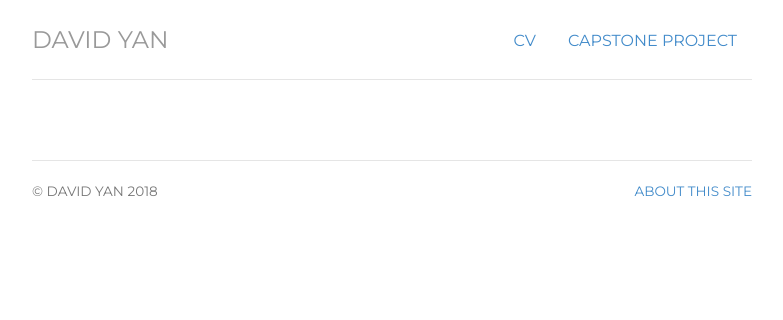
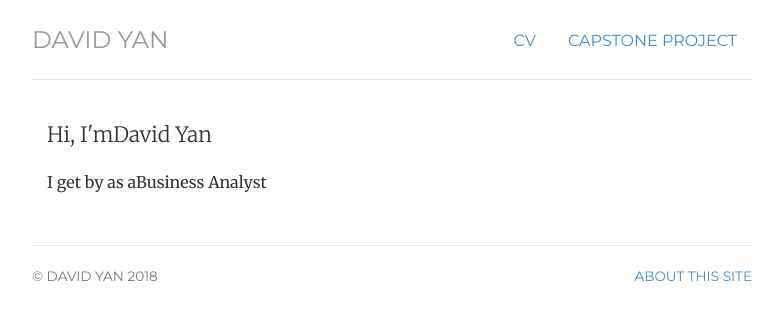
Before and after one commit to davidyan92/davidyan92.github.io, a Jekyll site: the page built from index.html, in a window 1280 px wide. Shown: the top 320 px of the page, without its empty margins (248-1031 px from the left). Built offline with Jekyll 4.4.1, drawn with Linux system fonts in a browser that asks for light colours.

Commit message:
edited index page of homepage

```diff
--- a/index.html
+++ b/index.html
@@ -8,12 +8,11 @@ description: David, I like to let my mind wander when i get the chance.
 ---
 <!-- <div class="jumbotron"> -->
 <div class="row marketing">
-	<!-- <div itemscope itemtype="http://data-vocabulary.org/Person" class="col-sm-8">
+	<div itemscope itemtype="http://data-vocabulary.org/Person" class="col-sm-8">
 	<p class="lead">Hi, I'm<span itemprop="name">David Yan</span></p>
-	<p>I get by as a<span itemprop="title"></span>, <span itemprop="title">front end developer</span>, <span itemprop="title">UI designer</span>, <span itemprop="title">digital publisher</span>, and music enthusiast living in <span itemprop="address" itemscope
-    itemtype="http://data-vocabulary.org/Address"> <span itemprop="locality">Plymouth</span>, <span itemprop="region">Michigan</span></span> and working for <a href="http://www.publishing.umich.edu">Michigan Publishing</a> at <span itemprop="affiliation">the <a href="http://www.lib.umich.edu">University of Michigan Library</a></span>.</p>
+	<p>I get by as a<span itemprop="title">Business Analyst</span></p>
 
-	<p>I'm also available for hire as a <span itemprop="title">freelance web developer, designer, or consultant</span>. <a href="contact">Drop me a line</a> about your project if you're interested in working with me.</p>
-	</div> -->
+	<!-- <p>I'm also available for hire as a <span itemprop="title">freelance web developer, designer, or consultant</span>. <a href="contact">Drop me a line</a> about your project if you're interested in working with me.</p> -->
+	</div>
 </div>
 <!-- </div> -->
```
